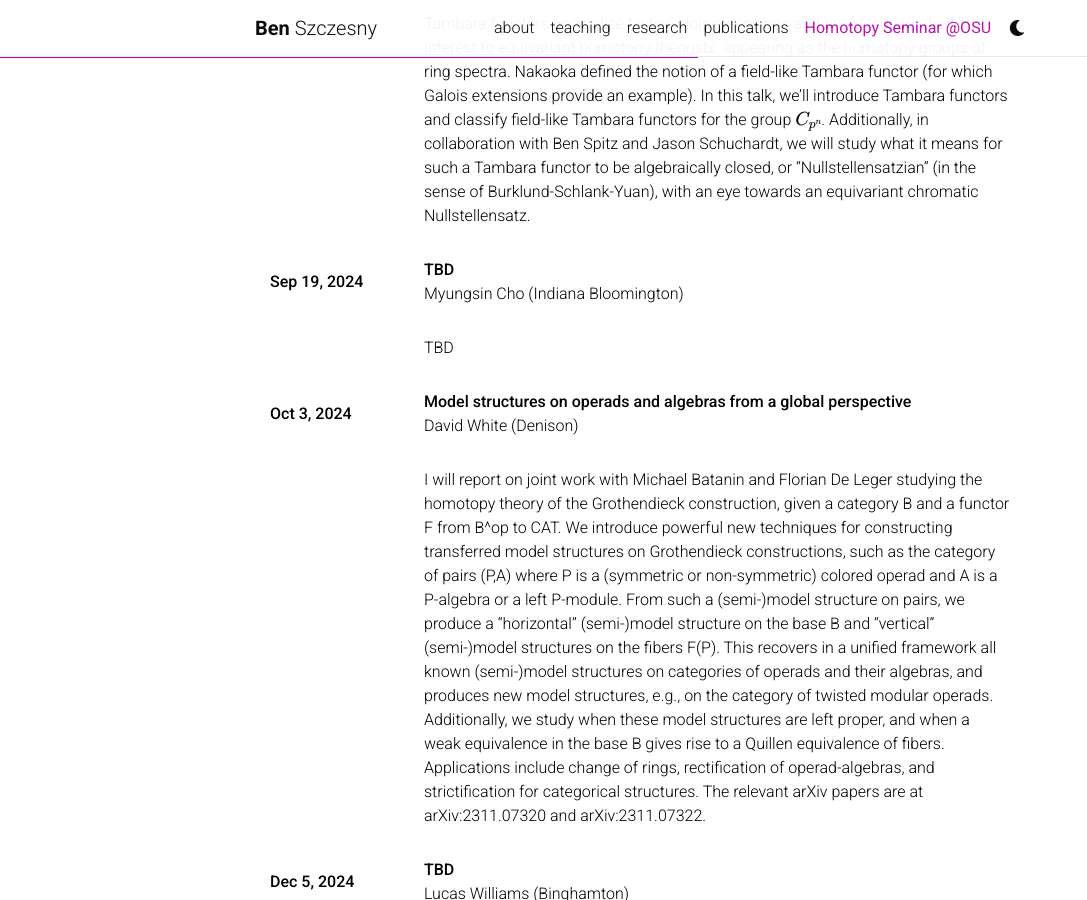
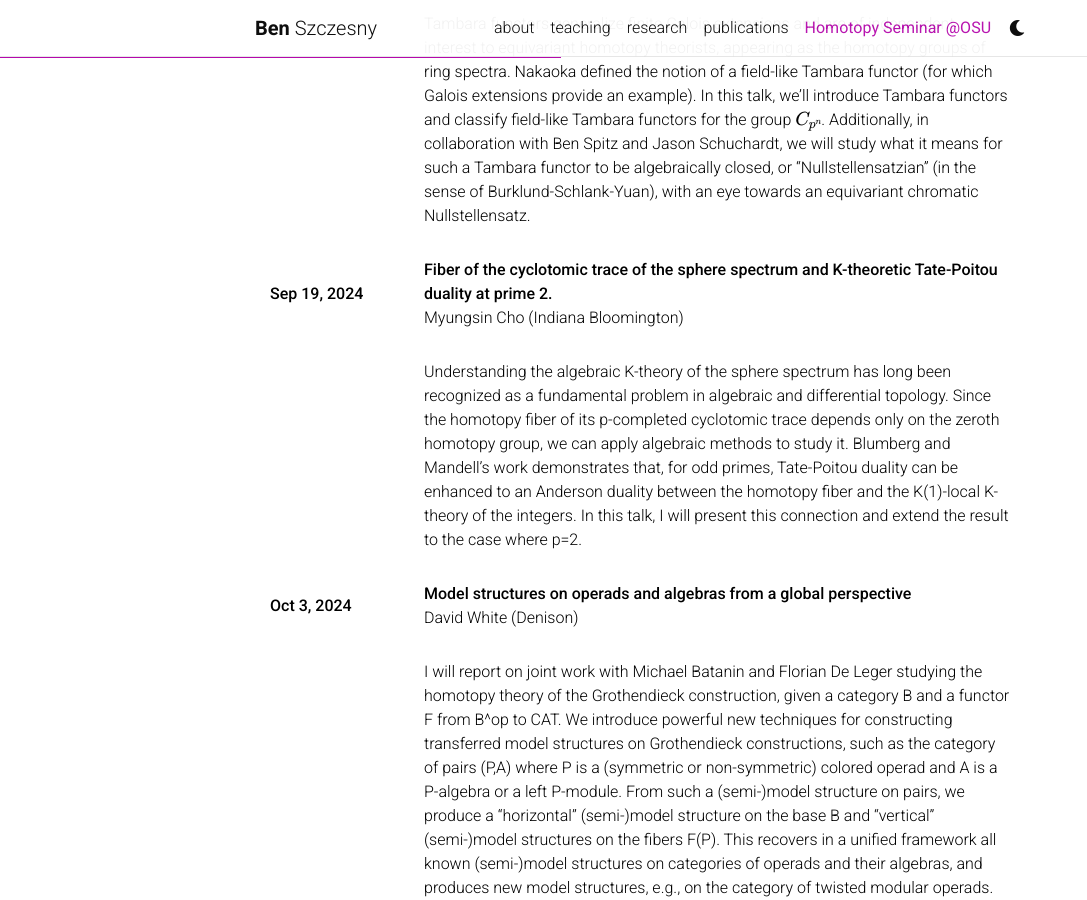
Before and after one commit to BenSzczesny/BenSzczesny.github.io, a Jekyll site: the page built from _pages/homotopyseminar.md, in a window 1280 px wide and 900 px high, scrolled down 428 px. Shown: the whole window, without its empty margins (0-1087 px from the left). Built offline with Jekyll 4.4.1, drawn with Linux system fonts in a browser that asks for light colours; comment, search, counter and statistics services are not loaded; a style sheet for code colours, icons or effects is not loaded.

Commit message:
myungsin talk details added

```diff
--- a/_pages/homotopyseminar.md
+++ b/_pages/homotopyseminar.md
@@ -40,12 +40,12 @@ Tambara functors generalize finite Galois extensions and are of independent inte
 <tr>
 <td markdown="span">**Sep 19, 2024**</td>
 <td markdown="span">
-**TBD**<br> Myungsin Cho (Indiana Bloomington) </td>
+**Fiber of the cyclotomic trace of the sphere spectrum and K-theoretic Tate-Poitou duality at prime 2.**<br> Myungsin Cho (Indiana Bloomington) </td>
 </tr>
 <tr>
 <td></td>
 <td markdown="span">
-TBD
+Understanding the algebraic K-theory of the sphere spectrum has long been recognized as a fundamental problem in algebraic and differential topology. Since the homotopy fiber of its p-completed cyclotomic trace depends only on the zeroth homotopy group, we can apply algebraic methods to study it. Blumberg and Mandell’s work demonstrates that, for odd primes, Tate-Poitou duality can be enhanced to an Anderson duality between the homotopy fiber and the K(1)-local K-theory of the integers. In this talk, I will present this connection and extend the result to the case where p=2.
 </td>
 </tr>
 
```
